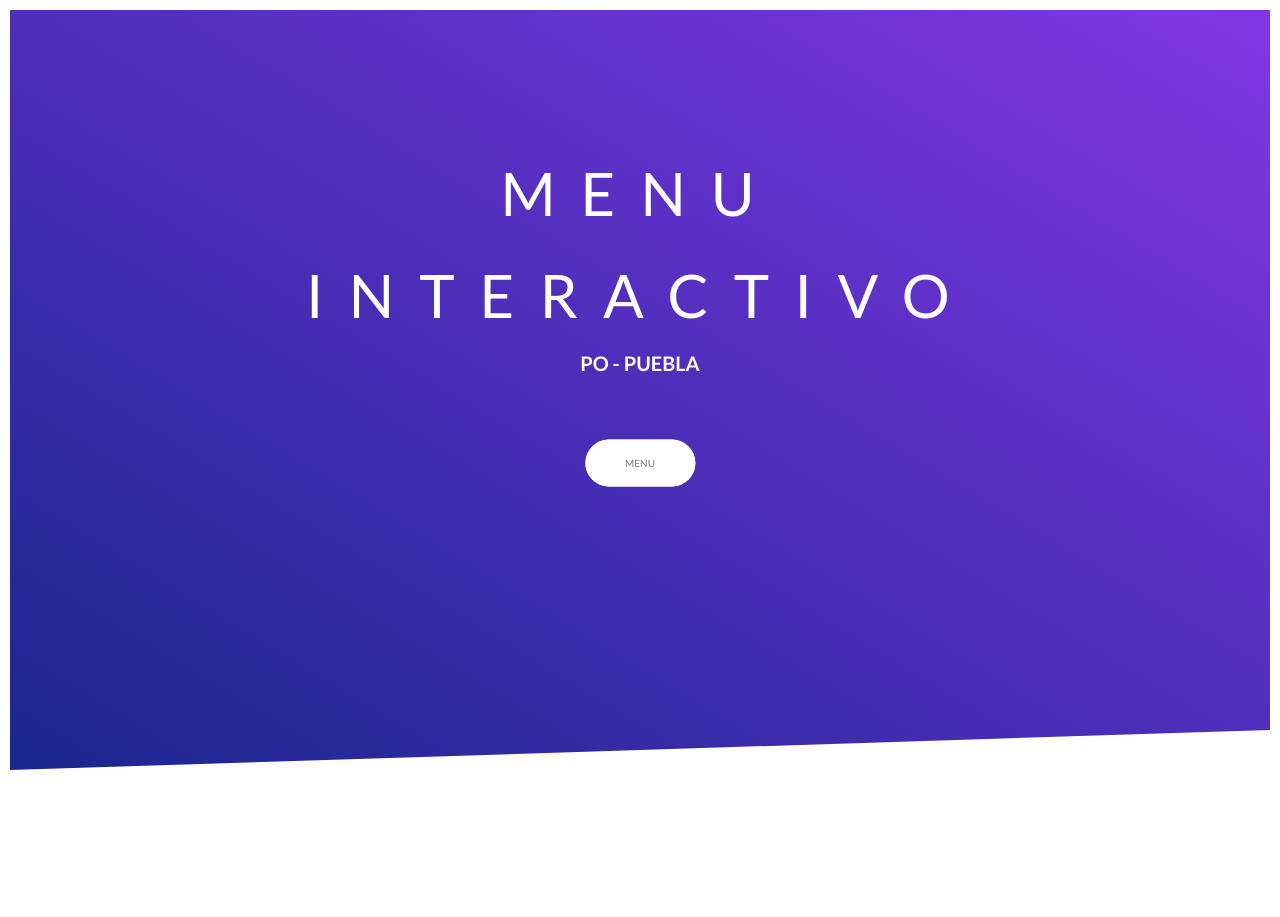
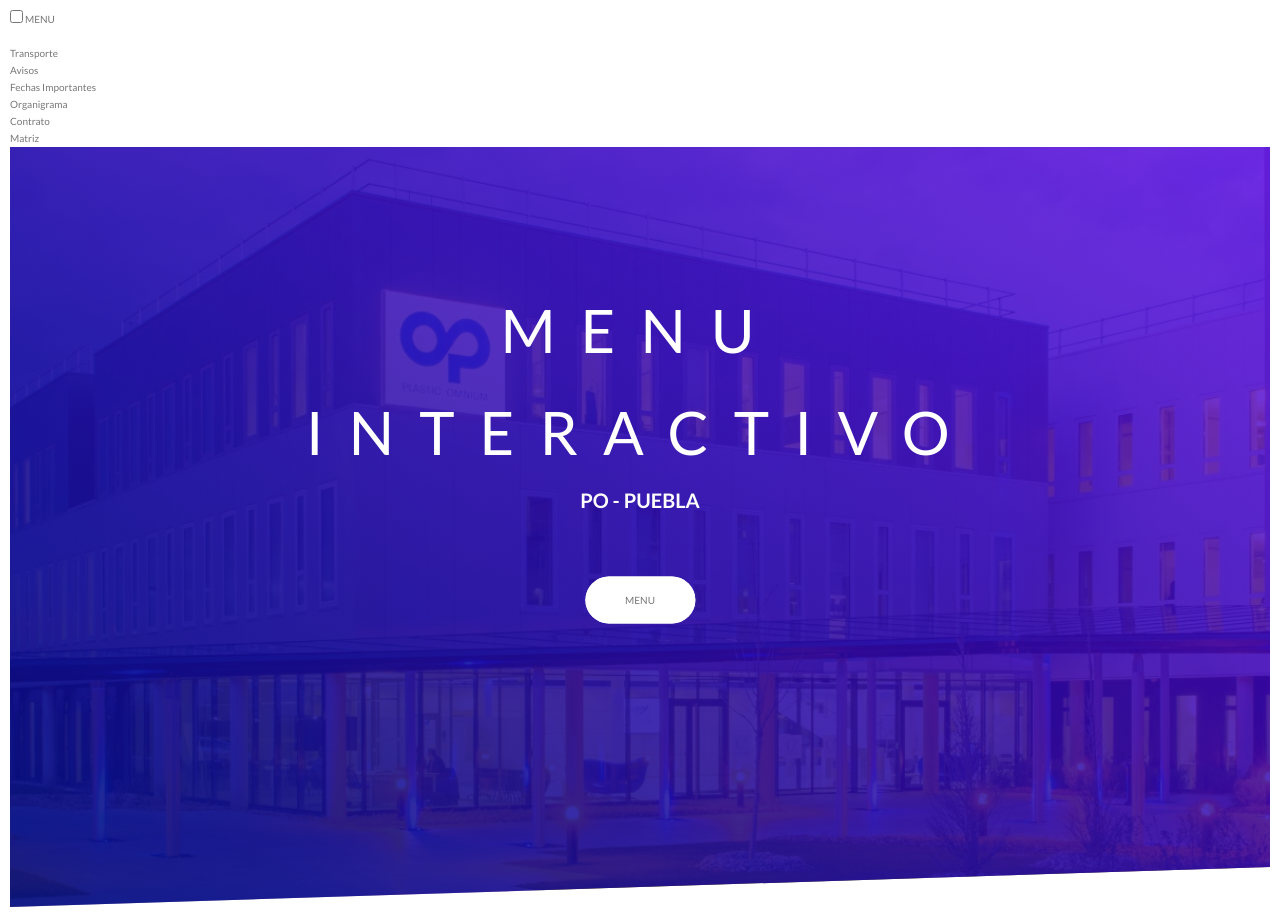
Before and after one commit to ry3en/rhpo, a website: page index.html in a window 1280 px wide. Before the commit the page ends 800 px from the top, so only its background shows below. Drawn offline with Linux system fonts and the light colour scheme.

Commit message:
sass0.03

```diff
--- a/index.html
+++ b/index.html
@@ -8,9 +8,26 @@
     <link rel="stylesheet" href="src/styles/css/style.css" />
     <link rel="stylesheet" href="https://fonts.googleapis.com/css?family=Lato:100,300,400,700,900">
 
-    <title>Document</title>
+    <title>Menu | RH</title>
   </head>
   <body>
+    <div class="navigation">
+      <input type="checkbox" class="navigation__checkbox" id="">
+      <label for="navi-toggle" class="navigation__button">MENU</label>
+      <div class="navigation__background">&nbsp;</div>
+      <nav class="navigation__nav">
+        <ul class="navigation__list">
+          <li class="navigation__item"><a href="#" class="navigation__link"></a>Transporte</li>
+          <li class="navigation__item"><a href="#" class="navigation__link"></a>Avisos</li>
+          <li class="navigation__item"><a href="#" class="navigation__link"></a>Fechas Importantes</li>
+          <li class="navigation__item"><a href="#" class="navigation__link"></a>Organigrama</li>
+          <li class="navigation__item"><a href="#" class="navigation__link"></a>Contrato</li>
+          <li class="navigation__item"><a href="#" class="navigation__link"></a>Matriz</li>
+
+
+        </ul>
+      </nav>
+    </div>
     <header class="header">
       <div class="header__logo-box">
       </div>
--- a/src/styles/sass/base/_animations.scss
+++ b/src/styles/sass/base/_animations.scss
@@ -0,0 +1,38 @@
+@keyframes moveInLeft {
+    0%{
+        opacity: 0;
+        transform: translateX(-10rem);
+    }
+    80%{
+        transform: translateX(1rem);
+    }
+    100%{
+        opacity: 1;
+        transform: translate(0);
+    }
+}
+
+@keyframes moveInRight {
+    0%{
+        opacity: 0;
+        transform: translateX(10rem);
+    }
+    80%{
+        transform: translateX(-1rem);
+    }
+    100%{
+        opacity: 1;
+        transform: translate(0);
+    }
+}
+
+@keyframes moveInBottom {
+    0%{
+        opacity: 0;
+        transform: translateY(3rem);
+    }
+    100%{
+        opacity: 1;
+        transform: translate(0);
+    }
+}
--- a/src/styles/sass/base/_typography.scss
+++ b/src/styles/sass/base/_typography.scss
@@ -12,7 +12,7 @@ body {
     color: variables.$color-white;
     text-transform: uppercase;
 
-    -webkit-backface-visibility: hidden;
+    --webkit-backface-visibility: hidden;
     margin-bottom:  6rem;
 
     &--main{
@@ -29,6 +29,6 @@ body {
         font-size: 2rem;
         font-weight: 700;
         letter-spacing: 1.75;
-        animation: moveRightIn 1s ease-out;
+        animation: moveInRight 1s ease-out;
     }
 }
--- a/src/styles/sass/layout/_header.scss
+++ b/src/styles/sass/layout/_header.scss
@@ -6,7 +6,7 @@
         to top right,
         rgba(variables.$color-blue-dark, 0.9),
         rgba(variables.$color-purple, 0.8))
-    ,url(BG2.jpg);
+        ,url(../../images/BG4.jpg);
 
     background-size: cover;
     background-position: top;
--- /dev/null
+++ b/src/styles/sass/layout/_nav.scss
@@ -0,0 +1,29 @@
+.navigation{
+    &__checkbox{
+
+    }
+    &__button{
+
+    }
+    &__background{
+        height: 6rem;
+        width: 6rem;
+        border-radius: 50%;
+        position: fixed;
+        top: 6.5rem;
+        right: 6.5;
+        background-image: ;
+    }
+    &__nav{
+
+    }
+    &__list{
+
+    }
+    &__item{
+
+    }
+    &__link{
+
+    }
+}
```
Also changed, not shown: src/styles/css/style.css, 1 other file.
